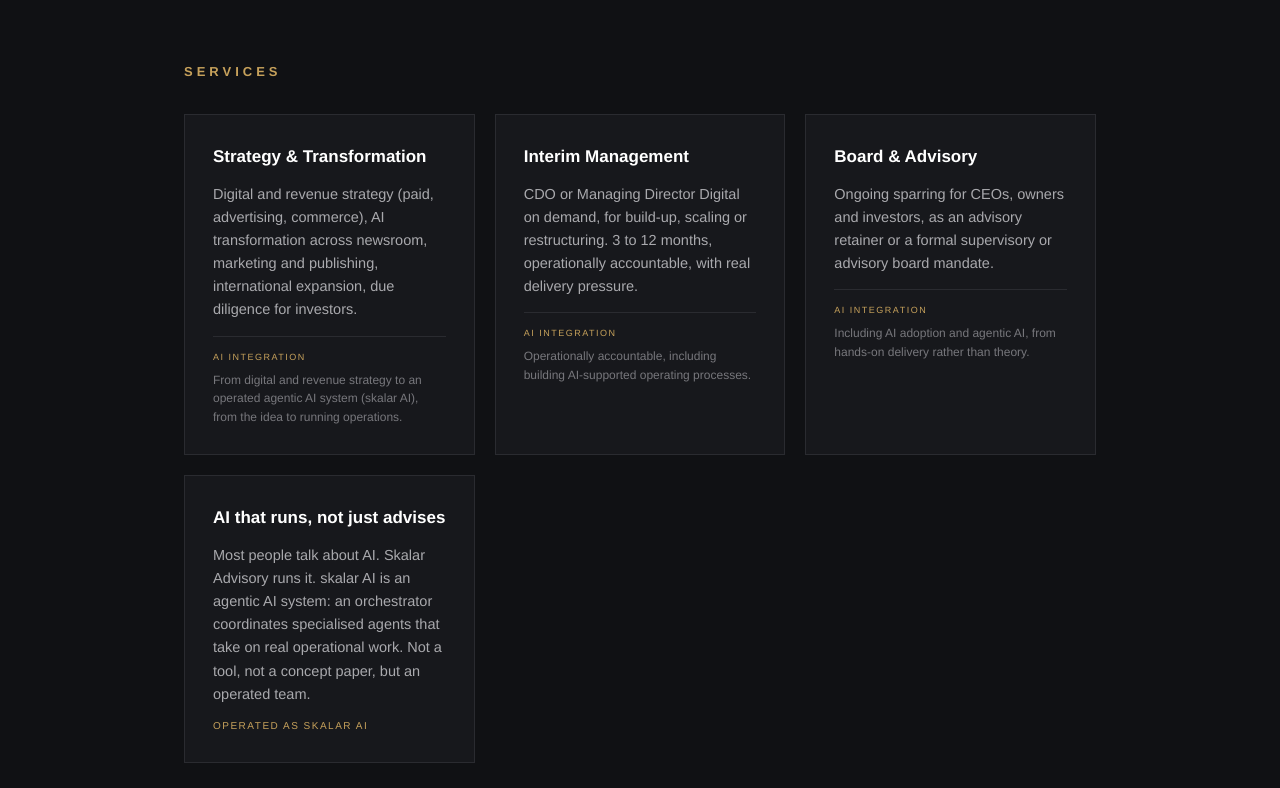
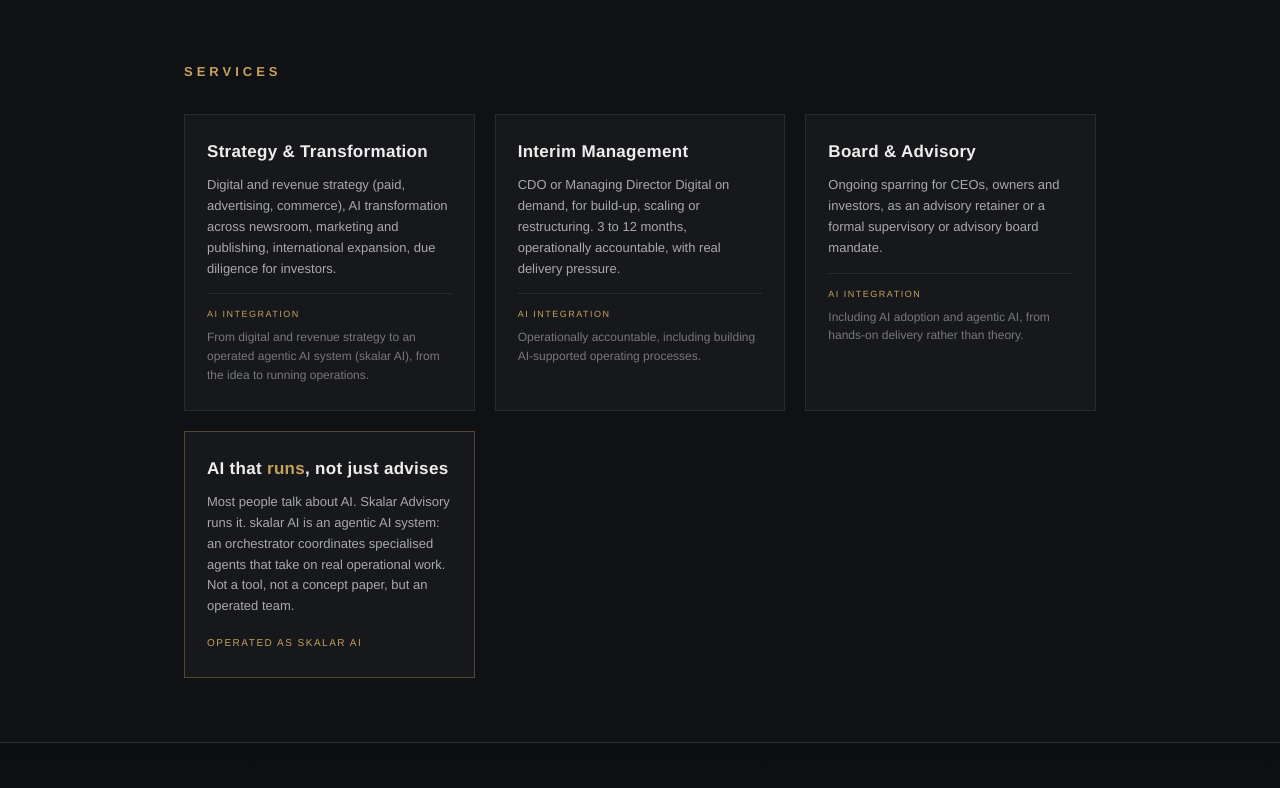
Before and after one commit to Skalar-Advisory-AI/skalar-advisory-website, a plain HTML site: page en/index.html in a window 1280 px wide. Shown: the part 592-1380 px from the top of the page. Drawn offline with Linux system fonts and the light colour scheme.

Commit message:
squash merge PR #7: peerbus escalation notify to JARVIS
EN /en/ still used the older .card class while DE moved to .lcard
(flexbox equal heights, tag pinned to bottom, gold accent on the AI
card). Port the full .lcard definition incl. .lcard.ai gold variant,
switch the four cards to class=lcard (AI card = lcard ai), and add the
.k span + .tag element so the gold selectors bind. Keeps EN copy and
the 'AI Integration' label. CSS/markup only.

```diff
--- a/en/index.html
+++ b/en/index.html
@@ -31,11 +31,16 @@
   section { padding:64px 0; border-top:1px solid var(--line); }
   h2 { color:var(--gold); font-size:13px; letter-spacing:4px; text-transform:uppercase; margin-bottom:32px; }
   .grid { display:grid; grid-template-columns:repeat(auto-fit, minmax(260px, 1fr)); gap:20px; }
-  .card { background:var(--panel); padding:28px; border:1px solid var(--line); }
-  .card h3 { color:#fff; font-size:17px; margin-bottom:12px; }
-  .card p { font-size:14.5px; }
-  .card .int { margin-top:14px; padding-top:14px; border-top:1px solid var(--line); font-size:12px; line-height:1.55; color:var(--faint); }
-  .card .int::before { content:"AI Integration"; display:block; font-size:9px; letter-spacing:1.5px; text-transform:uppercase; color:var(--gold); margin-bottom:6px; }
+  .lcard { background:var(--panel); border:1px solid var(--line); padding:26px 22px; display:flex; flex-direction:column; }
+  .lcard .ic { width:34px; height:30px; margin-bottom:20px; flex:none; }
+  .lcard h3 { color:#EDEDEA; font-size:17px; font-weight:bold; letter-spacing:.3px; margin-bottom:12px; line-height:1.3; }
+  .lcard p { font-size:13px; line-height:1.6; color:var(--grey); }
+  .lcard .int { margin-top:14px; padding-top:14px; border-top:1px solid var(--line); font-size:12px; line-height:1.55; color:var(--faint); }
+  .lcard .int::before { content:"AI Integration"; display:block; font-size:9px; letter-spacing:1.5px; text-transform:uppercase; color:var(--gold); margin-bottom:6px; }
+  .lcard .tag { margin-top:auto; padding-top:18px; font-size:10px; letter-spacing:1.5px; text-transform:uppercase; color:var(--faint); }
+  .lcard.ai { border-color:rgba(198,161,91,.34); }
+  .lcard.ai h3 .k { color:var(--gold); }
+  .lcard.ai .tag { color:var(--gold); }
   .stats { display:grid; grid-template-columns:repeat(3, 1fr); gap:20px; text-align:center; }
   .stat b { display:block; color:var(--gold); font-size:clamp(30px, 4vw, 44px); font-weight:bold; }
   .stat span { font-size:13px; color:var(--faint); }
@@ -92,7 +97,7 @@
     .cta { display:block; text-align:center; margin-top:24px; padding:15px 0; }
     section { padding:36px 0; }
     h2 { margin-bottom:20px; }
-    .card { padding:22px; }
+    .lcard { padding:22px; }
     .stats { grid-template-columns:1fr; gap:14px; }
     .cv-item { flex-direction:column; gap:3px; padding:11px 0; }
     .cv-date { flex:none; }
@@ -124,25 +129,25 @@
   <div class="wrap">
     <h2>Services</h2>
     <div class="grid">
-      <div class="card">
+      <div class="lcard">
         <h3>Strategy &amp; Transformation</h3>
         <p>Digital and revenue strategy (paid, advertising, commerce), AI transformation across newsroom, marketing and publishing, international expansion, due diligence for investors.</p>
         <p class="int">From digital and revenue strategy to an operated agentic AI system (skalar AI), from the idea to running operations.</p>
       </div>
-      <div class="card">
+      <div class="lcard">
         <h3>Interim Management</h3>
         <p>CDO or Managing Director Digital on demand, for build-up, scaling or restructuring. 3 to 12 months, operationally accountable, with real delivery pressure.</p>
         <p class="int">Operationally accountable, including building AI-supported operating processes.</p>
       </div>
-      <div class="card">
+      <div class="lcard">
         <h3>Board &amp; Advisory</h3>
         <p>Ongoing sparring for CEOs, owners and investors, as an advisory retainer or a formal supervisory or advisory board mandate.</p>
         <p class="int">Including AI adoption and agentic AI, from hands-on delivery rather than theory.</p>
       </div>
-      <div class="card">
-        <h3>AI that runs, not just advises</h3>
+      <div class="lcard ai">
+        <h3>AI that <span class="k">runs</span>, not just advises</h3>
         <p>Most people talk about AI. Skalar Advisory runs it. skalar AI is an agentic AI system: an orchestrator coordinates specialised agents that take on real operational work. Not a tool, not a concept paper, but an operated team.</p>
-        <p style="margin-top:12px; font-size:10px; letter-spacing:1.5px; text-transform:uppercase; color:var(--gold);">Operated as skalar AI</p>
+        <div class="tag">Operated as skalar AI</div>
       </div>
     </div>
   </div>
```
